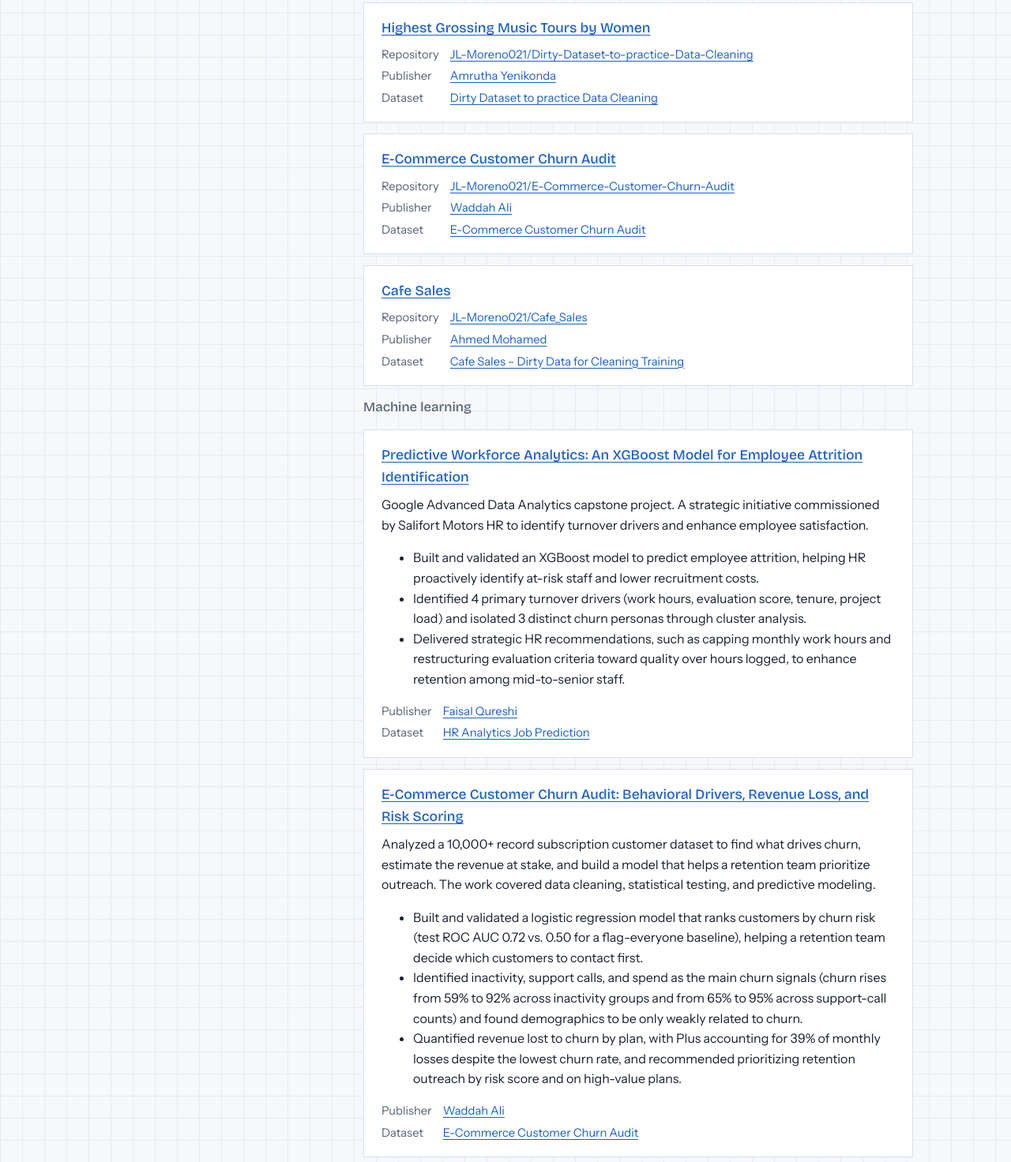
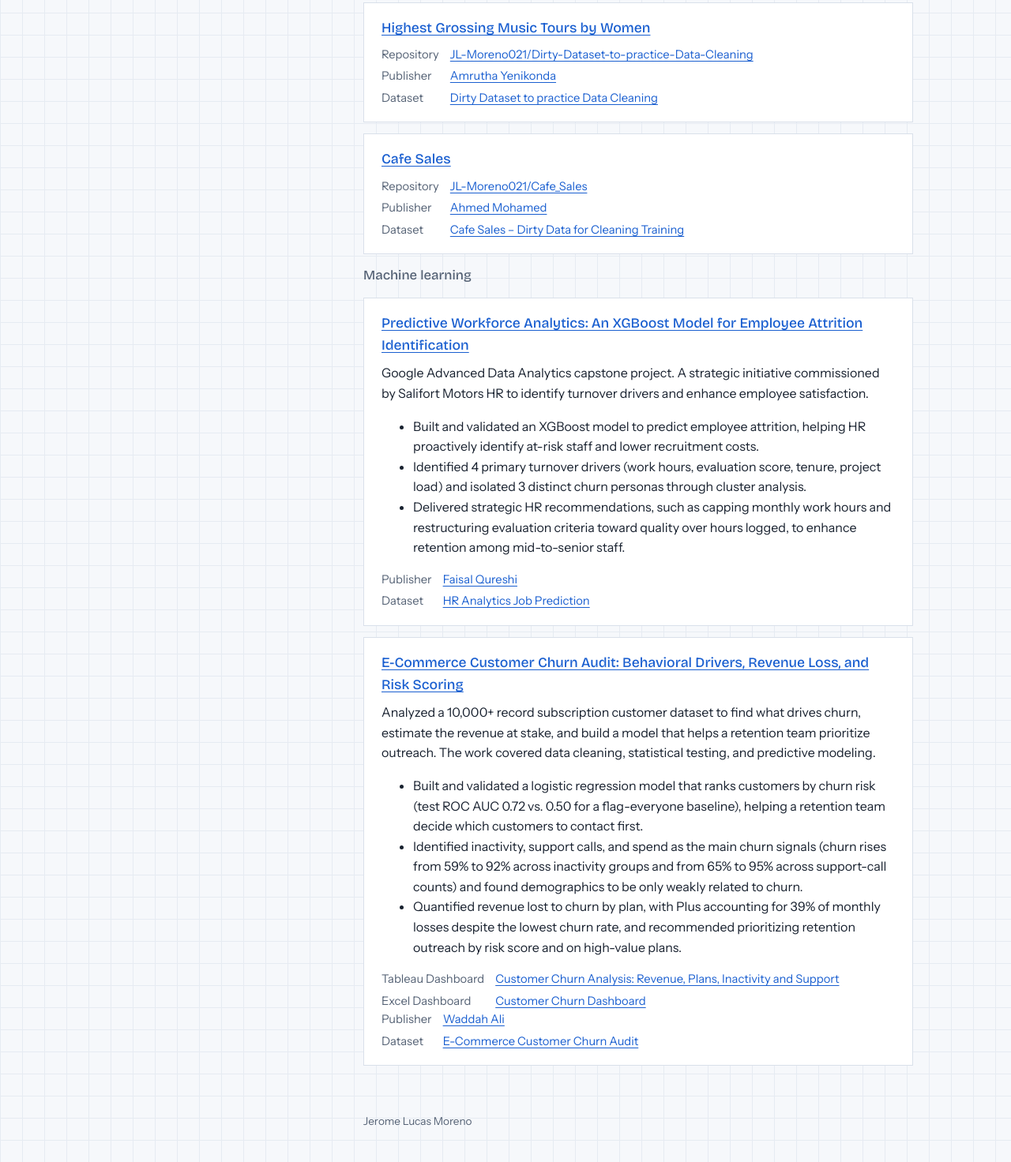
Before and after one commit to JL-Moreno021/JeromeMoreno021, a plain HTML site: page index.html in a window 1280 px wide. Shown: the part 1328-2800 px from the top of the page at 79% size. Drawn offline with nearby package versions, Linux system fonts and the light colour scheme.

Commit message:
add viz dashboard

```diff
--- a/index.html
+++ b/index.html
@@ -203,15 +203,6 @@ footer{color:var(--muted); font-size:.85rem; padding-top:8px}
       </article>
 
       <article class="project">
-        <h4><a href="https://public.tableau.com/app/profile/jerome.moreno/viz/E-CommerceCustomerChurnAudit/E-CommerceCustomerChurnAudit">E-Commerce Customer Churn Audit</a></h4>
-        <dl>
-          <dt>Repository</dt><dd><a href="https://github.com/JL-Moreno021/E-Commerce-Customer-Churn-Audit">JL-Moreno021/E-Commerce-Customer-Churn-Audit</a></dd>
-          <dt>Publisher</dt><dd><a href="https://www.kaggle.com/waddahali">Waddah Ali</a></dd>
-          <dt>Dataset</dt><dd><a href="https://www.kaggle.com/datasets/waddahali/e-commerce-customer-churn-audit?select=customer+churn.csv">E-Commerce Customer Churn Audit</a></dd>
-        </dl>
-      </article>
-
-      <article class="project">
         <h4><a href="https://public.tableau.com/app/profile/jerome.moreno/viz/Cafe_17858133819860/CafeSalesDashboard">Cafe Sales</a></h4>
         <dl>
           <dt>Repository</dt><dd><a href="https://github.com/JL-Moreno021/Cafe_Sales">JL-Moreno021/Cafe_Sales</a></dd>
@@ -245,6 +236,10 @@ footer{color:var(--muted); font-size:.85rem; padding-top:8px}
           <li>Quantified revenue lost to churn by plan, with Plus accounting for 39% of monthly losses despite the lowest churn rate, and recommended prioritizing retention outreach by risk score and on high-value plans.</li>
         </ul>
         <dl>
+          <dt>Tableau Dashboard</dt><dd><a href="https://public.tableau.com/app/profile/jerome.moreno/viz/CustomerChurnAnalysisRevenuePlansInactivityandSupport/CustomerChurnAnalysisRevenuePlansInactivityandSupport">Customer Churn Analysis: Revenue, Plans, Inactivity and Support</a></dd>
+          <dt>Excel Dashboard</dt><dd><a href="https://github.com/JL-Moreno021/Customer-Churn-Audit/tree/main/Excel_Dashboard">Customer Churn Dashboard</a></dd>
+        </dl>
+        <dl>
           <dt>Publisher</dt><dd><a href="https://www.kaggle.com/waddahali">Waddah Ali</a></dd>
           <dt>Dataset</dt><dd><a href="https://www.kaggle.com/datasets/waddahali/e-commerce-customer-churn-audit?select=customer+churn.csv">E-Commerce Customer Churn Audit</a></dd>
         </dl>
```
Also changed, not shown: 3 other files.
